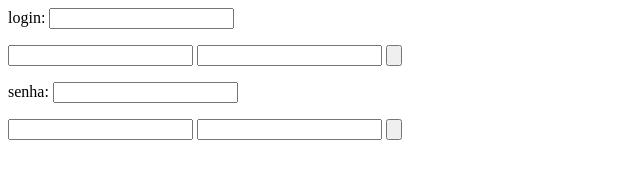
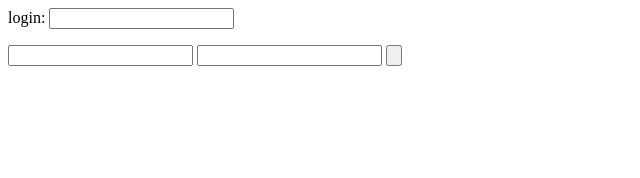
Before and after one commit to CEEMTI-BG-prof-Melissa/aula-04-25-03-laurienny, a plain HTML site: page index.html in a window 1280 px wide. Shown: the whole page, without its empty margins (0-640 px from the left). Drawn offline with Linux system fonts and the light colour scheme.

Commit message:
Update index.html

```diff
--- a/index.html
+++ b/index.html
@@ -14,21 +14,3 @@
     </form>
   </body>
 </html>
-
-
-<html>
-  <hear>
-
-  </hear>
-  <body>
-    <p>
-      senha: <input type="text">
-    </p>
-
-    <form>
-        <input type="text">
-        <input type="password">
-        <input type="button" value="">
-    </form>
-  </body>
-</html>
```
